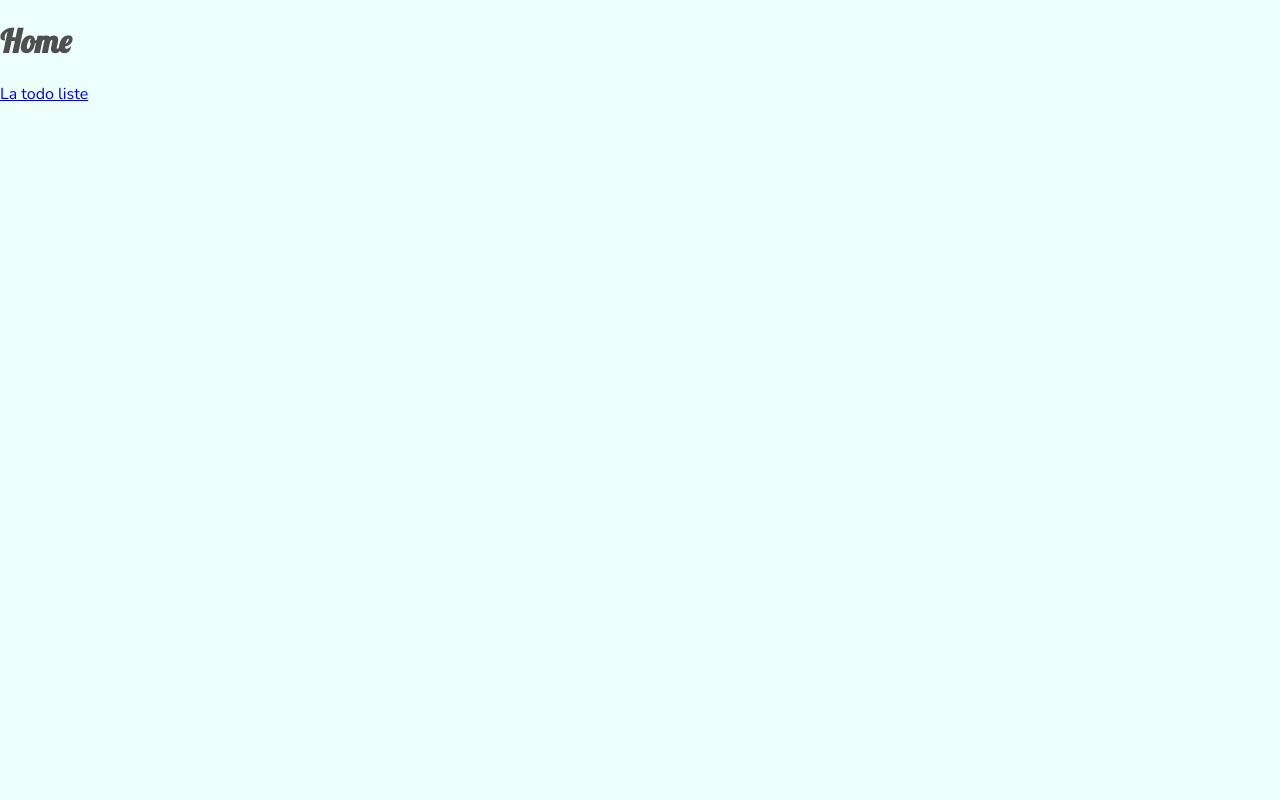
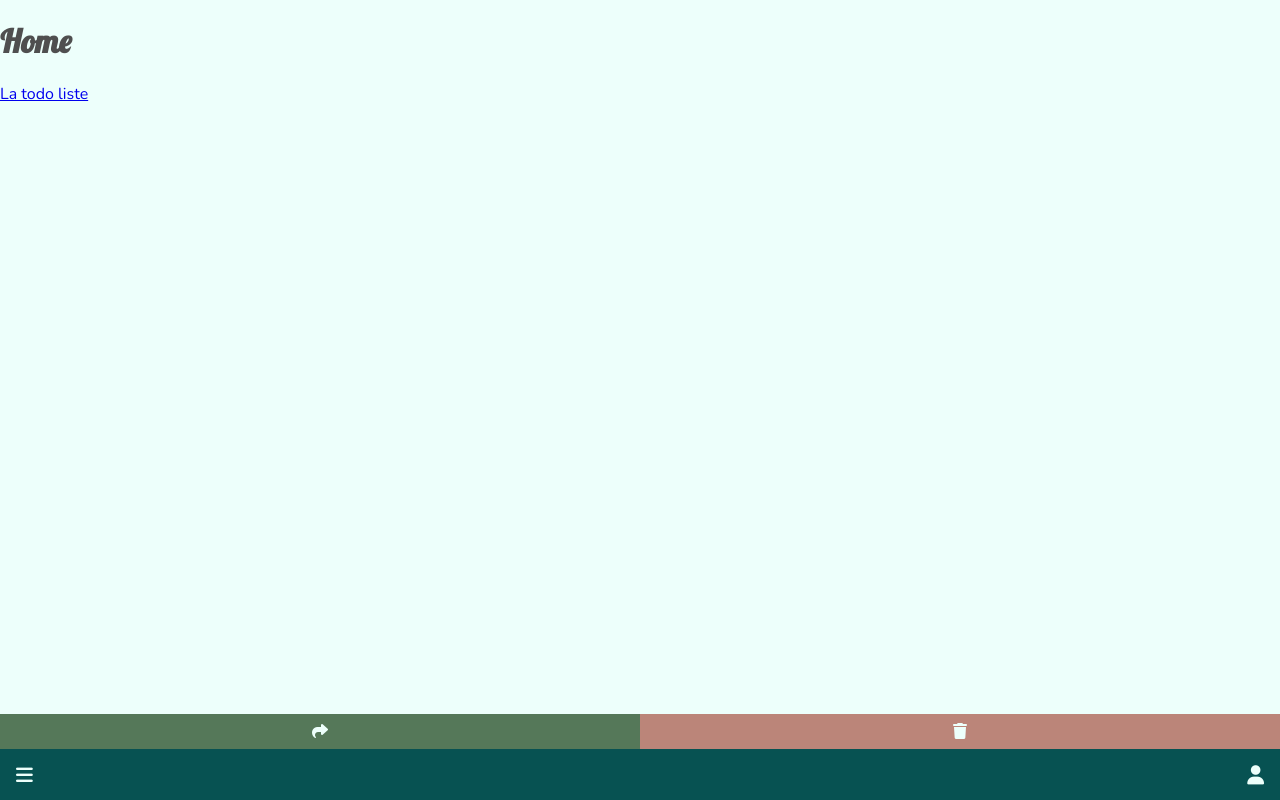
Before and after one commit to Djeg/formation-react, a React (Create React App) app: page / in a window 1280 px wide. Built offline with nearby package versions, Linux system fonts and the light colour scheme.

Commit message:
Ajout de la bottom nav

```diff
--- a/src/home/Home.tsx
+++ b/src/home/Home.tsx
@@ -1,4 +1,5 @@
 import { Link } from 'react-router-dom'
+import BottomNav from '../shared/BottomNav'
 
 export default function Home() {
   return (
@@ -7,6 +8,7 @@ export default function Home() {
       <p>
         <Link to="/liste/17532752">La todo liste</Link>
       </p>
+      <BottomNav />
     </>
   )
 }
--- /dev/null
+++ b/src/shared/BottomNav.tsx
@@ -0,0 +1,21 @@
+import * as UI from './ui'
+
+export default function BottomNav() {
+  return (
+    <UI.BottomNav>
+      <UI.BottomNavAction>
+        <UI.BottomNavShare>
+          <i className="fa-solid fa-share"></i>
+        </UI.BottomNavShare>
+        <UI.BottomNavDelete>
+          <i className="fa-solid fa-trash"></i>
+        </UI.BottomNavDelete>
+      </UI.BottomNavAction>
+
+      <UI.BottomNavMenu>
+        <UI.BottomNavItem className="fa-solid fa-bars"></UI.BottomNavItem>
+        <UI.BottomNavItem className="fa-solid fa-user"></UI.BottomNavItem>
+      </UI.BottomNavMenu>
+    </UI.BottomNav>
+  )
+}
--- a/src/todo-list/TodoList.tsx
+++ b/src/todo-list/TodoList.tsx
@@ -1,6 +1,7 @@
 import { useState } from 'react'
 import { Link } from 'react-router-dom'
 import uniqid from 'uniqid'
+import BottomNav from '../shared/BottomNav'
 import * as UI from '../shared/ui'
 
 /**
@@ -194,22 +195,7 @@ export default function TodoList() {
           <p>Vous n'avez pas encore de taches</p>
         )}
       </UI.TodoListContainer>
-
-      <UI.BottomNav>
-        <UI.BottomNavAction>
-          <UI.BottomNavShare>
-            <i className="fa-solid fa-share"></i>
-          </UI.BottomNavShare>
-          <UI.BottomNavDelete>
-            <i className="fa-solid fa-trash"></i>
-          </UI.BottomNavDelete>
-        </UI.BottomNavAction>
-
-        <UI.BottomNavMenu>
-          <UI.BottomNavItem className="fa-solid fa-bars"></UI.BottomNavItem>
-          <UI.BottomNavItem className="fa-solid fa-user"></UI.BottomNavItem>
-        </UI.BottomNavMenu>
-      </UI.BottomNav>
+      <BottomNav />
     </UI.AppContainer>
   )
 }
```
